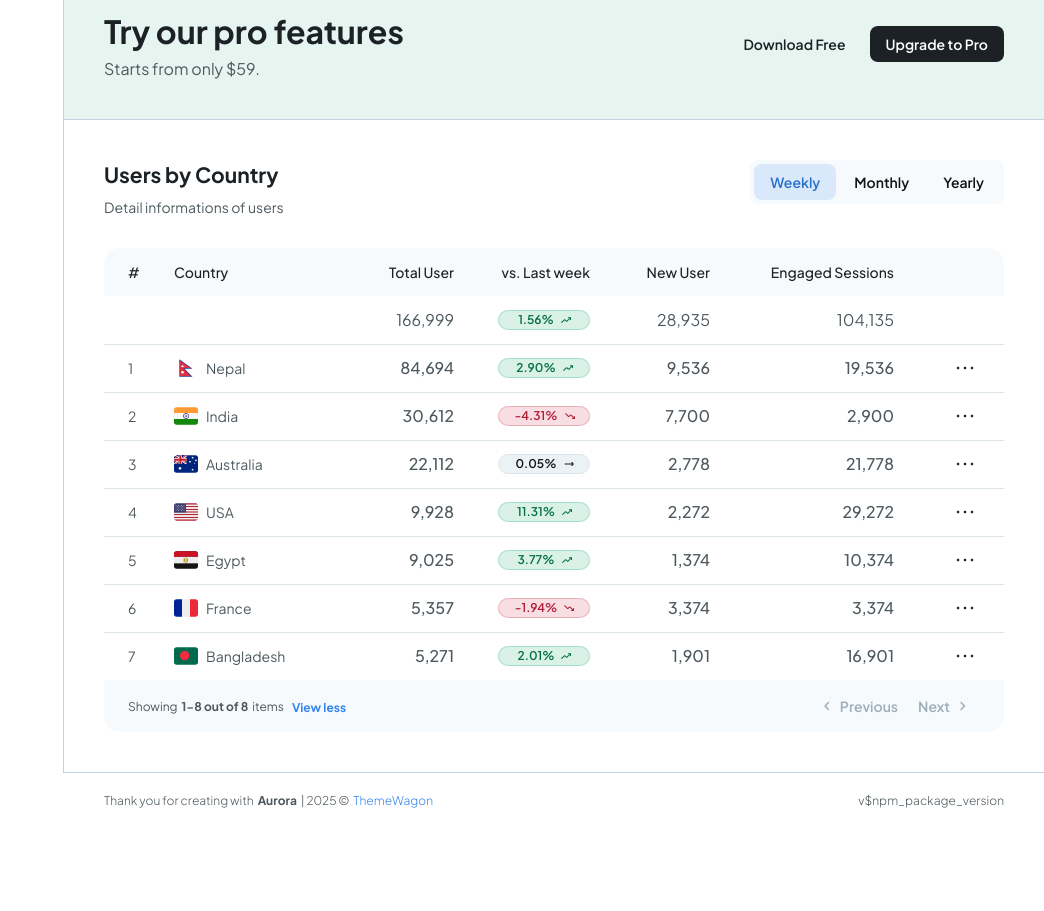
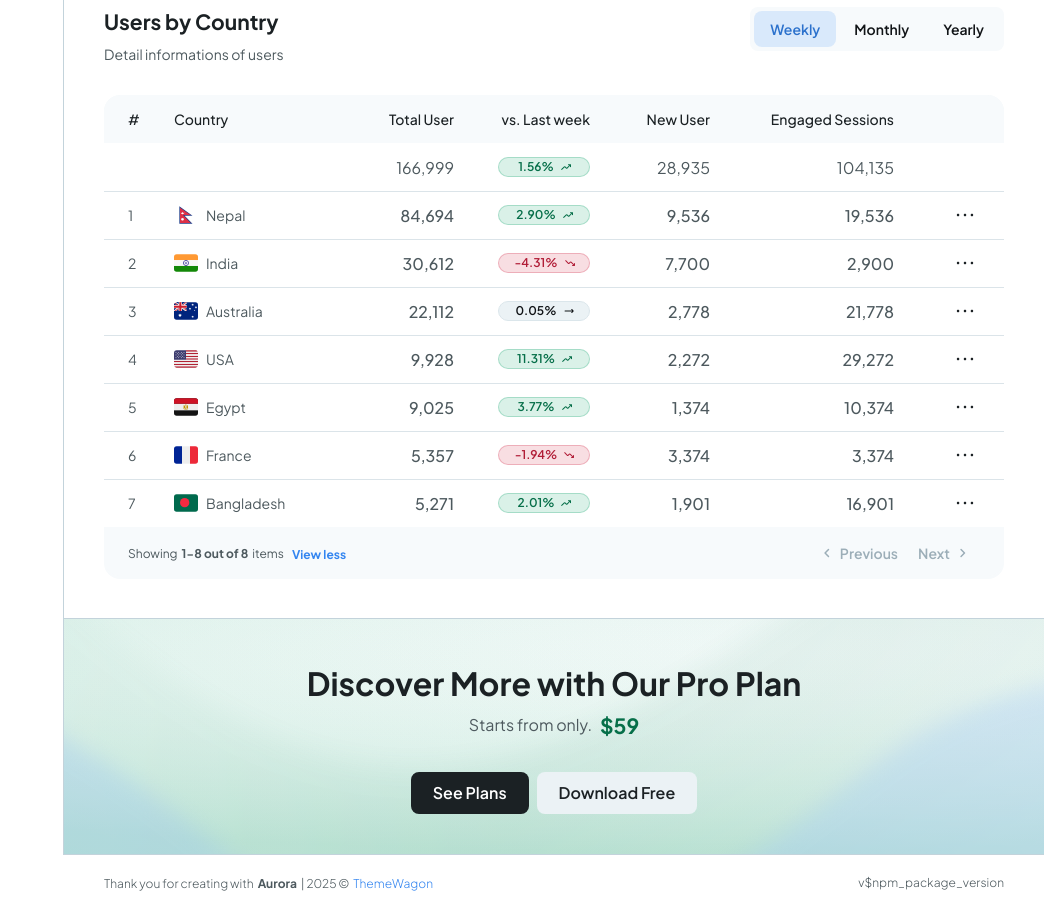
Before and after one commit to themewagon/aurora-free, a React (Vite) app: page / in a window 1280 px wide. Shown: the part 960-1871 px from the top of the page, without its empty margins (236-1280 px from the left). Before the commit the page ends 1789 px from the top, so only its background shows below. Built offline with nearby package versions, Linux system fonts and the light colour scheme; a web font is replaced by a local one.

Commit message:
CTA section updated

```diff
--- a/src/components/sections/dashboards/analytics/cta/ProPlanCTA.tsx
+++ b/src/components/sections/dashboards/analytics/cta/ProPlanCTA.tsx
@@ -1,25 +1,37 @@
 import { Button, Paper, Stack, Typography } from '@mui/material';
 import { freeThemewagonLink, storeLink } from 'lib/constants';
+import { useBreakpoints } from 'providers/BreakpointsProvider';
+import Image from 'components/base/Image';
+import bg from '/assets/images/cta-bg.svg';
 
 const ProPlanCTA = () => {
+  const { up } = useBreakpoints();
+  const upSm = up('sm');
   return (
     <Paper
-      component={Stack}
-      gap={2}
       sx={{
         p: { xs: 3, md: 5 },
-        bgcolor: 'success.lighter',
-        justifyContent: 'space-between',
-        alignItems: { sm: 'center' },
-        flexWrap: { xs: 'wrap', sm: 'nowrap' },
         height: 1,
+        position: 'relative',
+        zIndex: 1,
+      }}
+    >
+      <Image
+        src={bg}
+        sx={{ position: 'absolute', inset: 0, height: 1, width: 1, objectFit: 'cover', zIndex: -1 }}
+      />
+      <Stack
+        direction="column"
+        gap={4}
+        sx={{
+          alignItems: 'center',
         }}
       >
         <Stack
+          direction="column"
           gap={0.5}
           sx={{
-          flexDirection: 'column',
-          alignItems: 'flex-start',
+            alignItems: 'center',
           }}
         >
           <Typography
@@ -27,31 +39,52 @@ const ProPlanCTA = () => {
             sx={{
               typography: { xs: 'h4', sm: 'h3' },
               flexShrink: { sm: 0 },
-            lineClamp: 1,
-            wordBreak: 'break-all',
+              textAlign: 'center',
             }}
           >
-          Try our pro features
+            Discover More with Our Pro Plan
           </Typography>
 
+          <Stack gap={1} sx={{ alignItems: 'center' }}>
             <Typography
+              variant="subtitle1"
               sx={{
-            typography: { xs: 'subtitle2', sm: 'subtitle1' },
-            fontWeight: { xs: 400, sm: 400 },
                 color: 'text.secondary',
               }}
             >
-          Starts from only $59.
+              Starts from only.
+            </Typography>
+            <Typography
+              variant="h6"
+              sx={{
+                color: 'success.dark',
+              }}
+            >
+              $59
             </Typography>
           </Stack>
+        </Stack>
 
-      <Stack gap={1} alignItems="center" sx={{ flexShrink: 0 }}>
-        <Button href={freeThemewagonLink} target="_blank" color="neutral">
+        <Stack gap={1} sx={{ flexShrink: 0 }}>
+          <Button
+            href={storeLink}
+            target="_blank"
+            size={upSm ? 'large' : 'medium'}
+            variant="contained"
+            color="neutral"
+          >
+            See Plans
+          </Button>
+          <Button
+            href={freeThemewagonLink}
+            target="_blank"
+            size={upSm ? 'large' : 'medium'}
+            variant="soft"
+            color="neutral"
+          >
             Download Free
           </Button>
-        <Button href={storeLink} target="_blank" variant="contained" color="neutral">
-          Upgrade to Pro
-        </Button>
+        </Stack>
       </Stack>
     </Paper>
   );
--- a/src/components/sections/dashboards/analytics/user-by-country/UserByCountry.tsx
+++ b/src/components/sections/dashboards/analytics/user-by-country/UserByCountry.tsx
@@ -12,7 +12,7 @@ const UserByCountry = ({ data }: { data: UserByCountryData[] }) => {
   };
 
   return (
-    <Paper sx={{ p: { xs: 3, md: 5 } }}>
+    <Paper sx={{ p: { xs: 3, md: 5 }, height: 1 }}>
       <SectionHeader
         title="Users by Country"
         subTitle="Detail informations of users"
--- a/src/components/sections/dashboards/analytics/user-by-country/UserByCountryTable.tsx
+++ b/src/components/sections/dashboards/analytics/user-by-country/UserByCountryTable.tsx
@@ -181,7 +181,7 @@ const UserByCountryTable = ({ data }: { data: UserByCountryData[] }) => {
   const combinedData = [summaryRow, ...data];
 
   return (
-    <Stack direction="column" sx={{ width: 1, height: 1 }}>
+    <Stack direction="column" sx={{ width: 1 }}>
       <DataGrid
         rowHeight={48}
         rows={combinedData}
--- a/src/pages/dashboard/Analytics.tsx
+++ b/src/pages/dashboard/Analytics.tsx
@@ -30,14 +30,11 @@ const Analytics = () => {
         <TopCampaigns data={topCampaignsChartData} />
       </Grid>
 
-      <Grid container size={{ xs: 12, xl: 7 }}>
-        <Grid size={12}>
-          <ProPlanCTA />
-        </Grid>
-
-        <Grid size={12}>
-          <UserByCountry data={userByCountryData} />
-        </Grid>
+      <Grid size={{ xs: 12, xl: 7 }}>
+        <UserByCountry data={userByCountryData} />
+      </Grid>
+      <Grid size={12}>
+        <ProPlanCTA />
       </Grid>
     </Grid>
   );
```
Also changed, not shown: public/assets/images/cta-bg.svg (added). Lines whose indentation alone changed are shown as unchanged.
